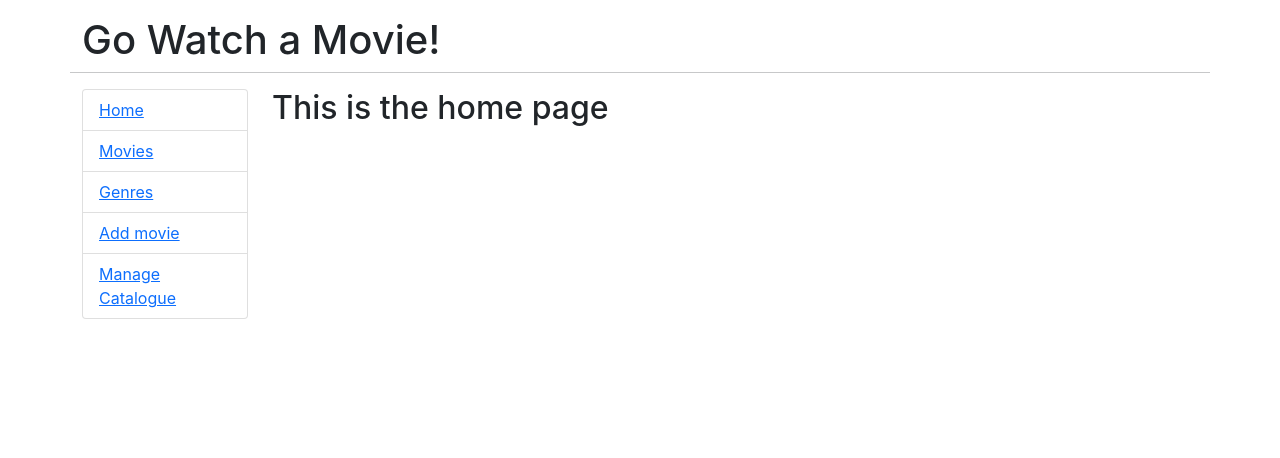
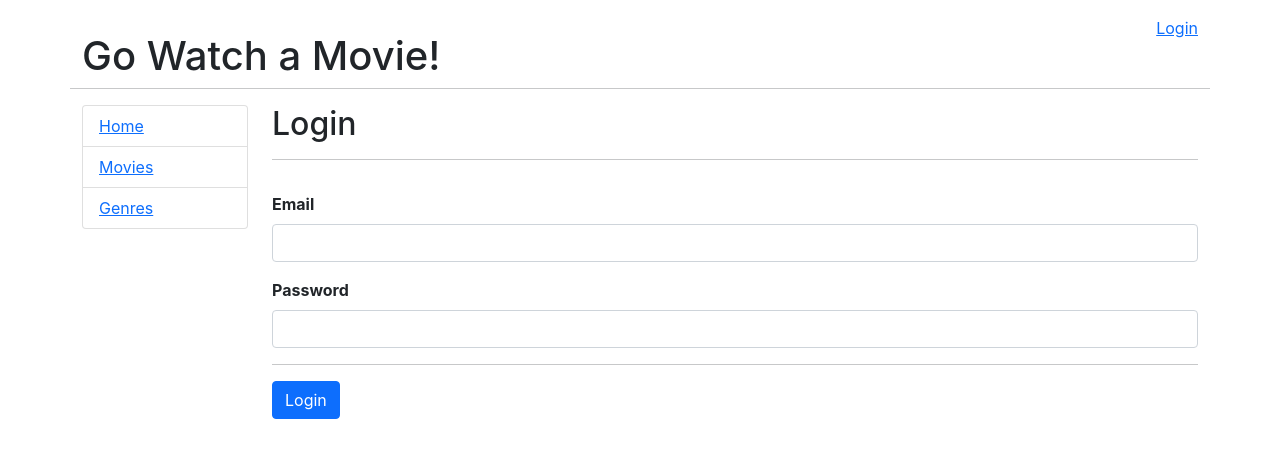
Before and after one commit to kshneo0/GoAndReact, a React (Create React App) app in the folder react-app/go-movies/: page /login in a window 1280 px wide. Shown: the top 458 px of the page. Built offline with nearby package versions, Linux system fonts and the light colour scheme.

Commit message:
sec8 ch077 Changing App to a component, and setting up state

```diff
--- a/react-app/go-movies/src/App.js
+++ b/react-app/go-movies/src/App.js
@@ -1,4 +1,4 @@
-import React from "react";
+import React, { Component, Fragment } from "react";
 import { BrowserRouter as Router, Switch, Route, Link } from "react-router-dom";
 import Movies from "./components/Movies";
 import Admin from "./components/Admin";
@@ -7,13 +7,44 @@ import OneMovie from "./components/OneMovie";
 import Genres from "./components/Genres";
 import OneGenre from "./components/OneGenre";
 import EditMovie from "./components/EditMovie";
+import Login from "./components/Login";
 
-export default function App() {
+export default class App extends Component {
+  constructor(props) {
+    super(props);
+    this.state = {
+      jwt: "",
+    };
+    this.handleJWTChange(this.handleJWTChange.bind(this));
+  }
+
+  handleJWTChange = (jwt) => {
+    this.setState({ jwt: jwt });
+  };
+
+  logout = () => {
+    this.setState({ jwt: "" });
+  };
+
+  render() {
+    let loginLink;
+    if (this.state.jwt === "") {
+      loginLink = <Link to="/login">Login</Link>;
+    } else {
+      loginLink = (
+        <Link to="/logout" onClick={this.logout}>
+          Logout
+        </Link>
+      );
+    }
     return (
       <Router>
         <div className="container">
           <div className="row">
+            <div className="col mt-3">
               <h1 className="mt-3">Go Watch a Movie!</h1>
+            </div>
+            <div className="col mt-3 text-end">{loginLink}</div>
             <hr classNAme="mb-3"></hr>
           </div>
           <div className="row">
@@ -29,12 +60,16 @@ export default function App() {
                   <li className="list-group-item">
                     <Link to="/genres">Genres</Link>
                   </li>
+                  {this.state.jwt !== "" && (
+                    <Fragment>
                       <li className="list-group-item">
                         <Link to="/admin/movie/0">Add movie</Link>
                       </li>
                       <li className="list-group-item">
                         <Link to="/admin">Manage Catalogue</Link>
                       </li>
+                    </Fragment>
+                  )}
                 </ul>
               </nav>
             </div>
@@ -45,6 +80,13 @@ export default function App() {
                   <Movies />
                 </Route>
                 <Route path="/genre/:id" component={OneGenre} />
+                <Route
+                  exact
+                  path="/login"
+                  component={(props) => (
+                    <Login {...props} handleJWTChange={this.handleJWTChange} />
+                  )}
+                />
                 <Route exact path="/genres">
                   <Genres />
                 </Route>
@@ -64,3 +106,4 @@ export default function App() {
       </Router>
     );
   }
+}
--- /dev/null
+++ b/react-app/go-movies/src/components/Login.js
@@ -0,0 +1,72 @@
+import React, { Component, Fragment } from "react";
+import Input from "./form-components/Input";
+import Alert from "./ui-components/Alert";
+
+export default class Login extends Component {
+  constructor(props) {
+    super(props);
+    this.state = {
+      email: "",
+      password: "",
+      error: null,
+      errors: [],
+      alert: {
+        type: "d-none",
+        message: "",
+      },
+    };
+    this.handleChange = this.handleChange.bind(this);
+    this.handleSubmit = this.handleSubmit.bind(this);
+  }
+
+  handleChange = (evt) => {
+    let value = this.target.value;
+    let name = this.target.name;
+    this.setState((prevState) => ({
+      ...prevState,
+      [name]: value,
+    }));
+  };
+
+  handleSubmit = (evt) => {
+    evt.preventDefault();
+  };
+  hasError(key) {
+    return this.state.errors.indexOf(key) !== -1;
+  }
+  render() {
+    return (
+      <Fragment>
+        <h2>Login</h2>
+        <hr />
+        <Alert
+          alertType={this.state.alert.type}
+          alertMessage={this.state.alert.message}
+        />
+
+        <form className="pt-3" onSubmit={this.handleSubmit}>
+          <Input
+            title={"Email"}
+            type={"email"}
+            name={"email"}
+            handleChange={this.handleChange}
+            className={this.hasError("email") ? "is-invalid" : ""}
+            errorDiv={this.hasError("email") ? "text-danger" : "d-none"}
+            errMsg={"Please enter a valid email address"}
+          />
+          <Input
+            title={"Password"}
+            type={"password"}
+            name={"password"}
+            handleChange={this.handleChange}
+            className={this.hasError("password") ? "is-invalid" : ""}
+            errorDiv={this.hasError("password") ? "text-danger" : "d-none"}
+            errMsg={"Please enter a password"}
+          />
+          <hr />
+          <button className="btn btn-primary">Login</button>
+        </form>
+      </Fragment>
+    );
+  }
+}
```
Lines whose indentation alone changed are shown as unchanged.
